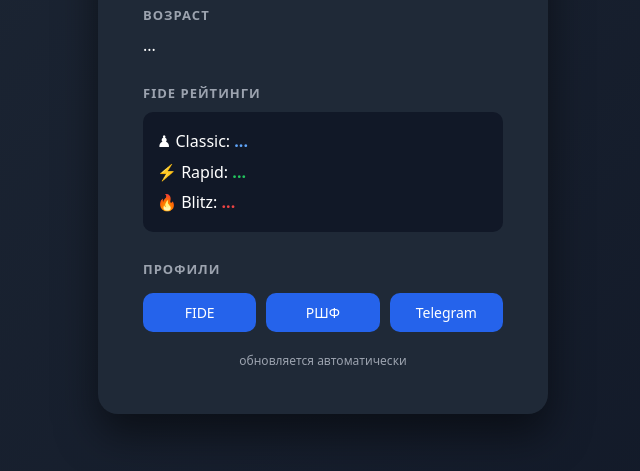
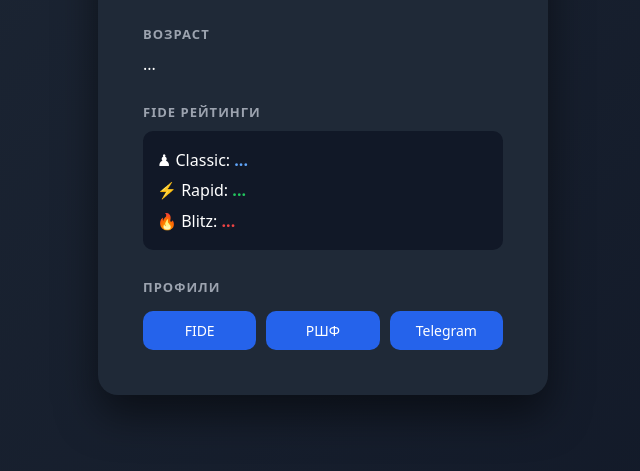
Before and after one commit to TINIL1N/chess-profile, a plain HTML site: page index.html in a window 1280 px wide. Shown: the part 369-840 px from the top of the page, without its empty margins (317-957 px from the left). Drawn offline with Linux system fonts and the light colour scheme.

Commit message:
Update index.html

```diff
--- a/index.html
+++ b/index.html
@@ -188,10 +188,6 @@ target="_blank">Telegram</a>
 
 </div>
 
-<div class="footer">
-обновляется автоматически
-</div>
-
 </div>
 
 </div>
```
